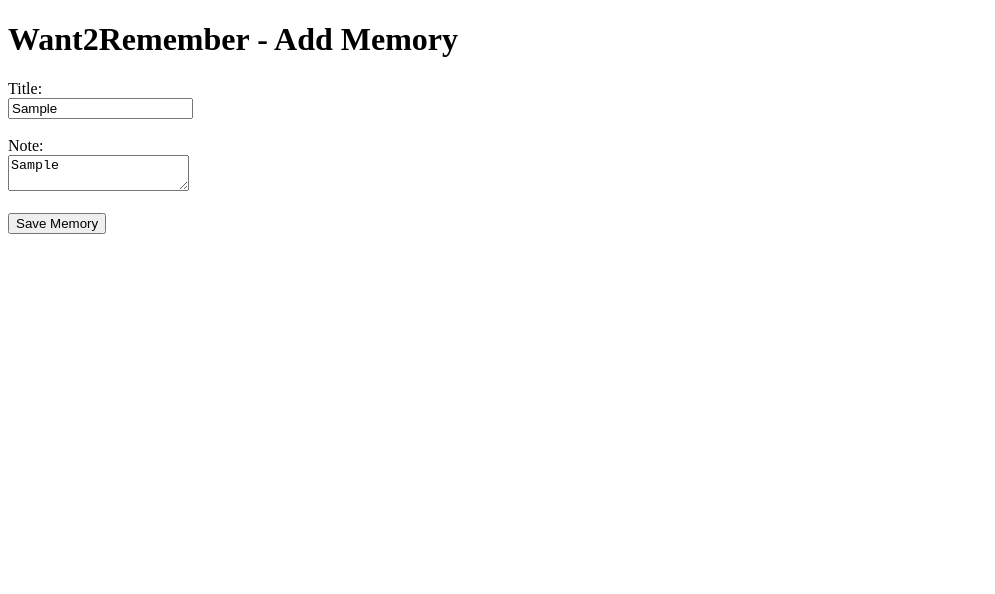
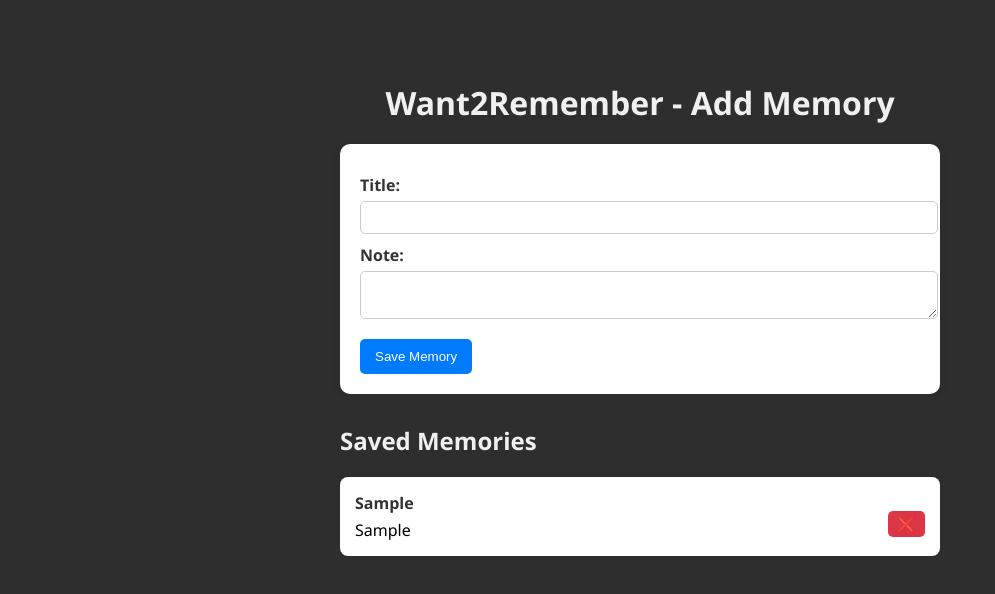
Before and after one commit to mrchump/Want2Remember-Final-Project, a plain HTML site: page public/index.html in a window 1280 px wide. Both pictures are taken after typing "Sample", "Sample" into the empty fields and a click on the button "Save Memory". Shown: the whole page, without its empty margins (0-995 px from the left). Drawn offline with Linux system fonts and the light colour scheme.

Commit message:
TEMP: Save progress before pulling partner changes

```diff
--- a/public/index.html
+++ b/public/index.html
@@ -1,31 +1,148 @@
 <!DOCTYPE html>
 <html>
 <head>
-  <title>Add Memory</title>
+  <title>Want2Remember</title>
+  <style>
+    body {
+      font-family: 'Segoe UI', sans-serif;
+      max-width: 600px;
+      margin: 40px auto;
+      padding: 20px;
+      background-color: #2e2e2e; /* softer dark gray */
+    }
+
+    h1 {
+      text-align: center;
+      margin-bottom: 20px;
+      color: #f0f0f0;
+    }
+
+    form {
+      background: #ffffff;
+      padding: 20px;
+      border-radius: 10px;
+      box-shadow: 0 0 8px rgba(0,0,0,0.1);
+      margin-bottom: 30px;
+    }
+
+    label {
+      display: block;
+      margin-top: 10px;
+      font-weight: bold;
+      color: #333;
+    }
+
+    input, textarea {
+      width: 100%;
+      padding: 8px;
+      margin-top: 5px;
+      border-radius: 5px;
+      border: 1px solid #ccc;
+    }
+
+    button {
+      margin-top: 15px;
+      padding: 10px 15px;
+      border: none;
+      background-color: #007bff;
+      color: white;
+      border-radius: 5px;
+      cursor: pointer;
+    }
+
+    ul {
+      list-style-type: none;
+      padding: 0;
+    }
+
+    li {
+      background: #ffffff;
+      margin-bottom: 10px;
+      padding: 15px;
+      border-radius: 8px;
+      box-shadow: 0 0 5px rgba(0,0,0,0.05);
+      display: flex;
+      justify-content: space-between;
+      align-items: center;
+    }
+
+    li strong {
+      display: block;
+      margin-bottom: 5px;
+      color: #333;
+    }
+
+    li button {
+      background-color: #dc3545;
+      padding: 5px 10px;
+      font-size: 14px;
+      border: none;
+      color: white;
+      border-radius: 5px;
+      cursor: pointer;
+    }
+
+    h2 {
+      color: #f0f0f0;
+    }
+  </style>
 </head>
 <body>
   <h1>Want2Remember - Add Memory</h1>
+
   <form id="memoryForm">
-    <label>Title:</label><br>
-    <input type="text" id="title" required><br><br>
+    <label>Title:</label>
+    <input type="text" id="title" required>
 
-    <label>Note:</label><br>
-    <textarea id="note" required></textarea><br><br>
+    <label>Note:</label>
+    <textarea id="note" required></textarea>
 
     <button type="submit">Save Memory</button>
   </form>
 
+  <h2>Saved Memories</h2>
+  <ul id="memoryList"></ul>
+
   <script>
-    document.getElementById("memoryForm").addEventListener("submit", function(event) {
+    const memoryForm = document.getElementById("memoryForm");
+    const memoryList = document.getElementById("memoryList");
+
+    let memories = JSON.parse(localStorage.getItem("memories")) || [];
+    memories.forEach((memory, index) => addMemoryToList(memory, index));
+
+    memoryForm.addEventListener("submit", function(event) {
       event.preventDefault();
 
       const title = document.getElementById("title").value;
       const note = document.getElementById("note").value;
 
-      console.log("Memory saved:", { title, note });
+      const memory = { title, note };
+      memories.push(memory);
+      localStorage.setItem("memories", JSON.stringify(memories));
 
-      alert("Memory saved (in console for now)!");
+      addMemoryToList(memory, memories.length - 1);
+      memoryForm.reset();
+      alert("Memory saved!");
     });
+
+    function addMemoryToList(memory, index) {
+      const li = document.createElement("li");
+      li.innerHTML = `
+        <div>
+          <strong>${memory.title}</strong>
+          ${memory.note}
+        </div>
+        <button onclick="deleteMemory(${index})">❌</button>
+      `;
+      memoryList.appendChild(li);
+    }
+
+    function deleteMemory(index) {
+      memories.splice(index, 1);
+      localStorage.setItem("memories", JSON.stringify(memories));
+      memoryList.innerHTML = "";
+      memories.forEach((memory, index) => addMemoryToList(memory, index));
+    }
   </script>
 </body>
 </html>
```
Also changed, not shown: 3 other files.
